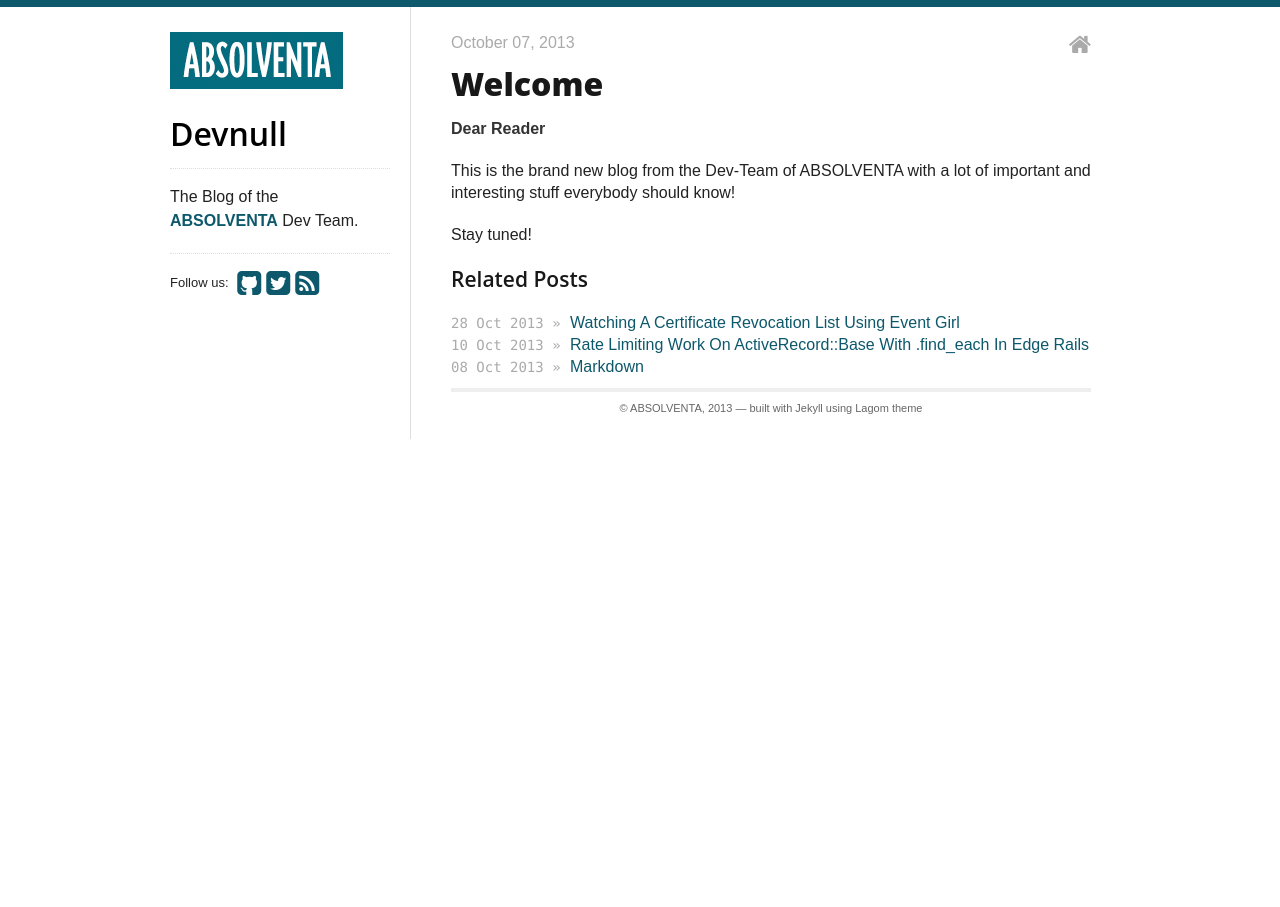
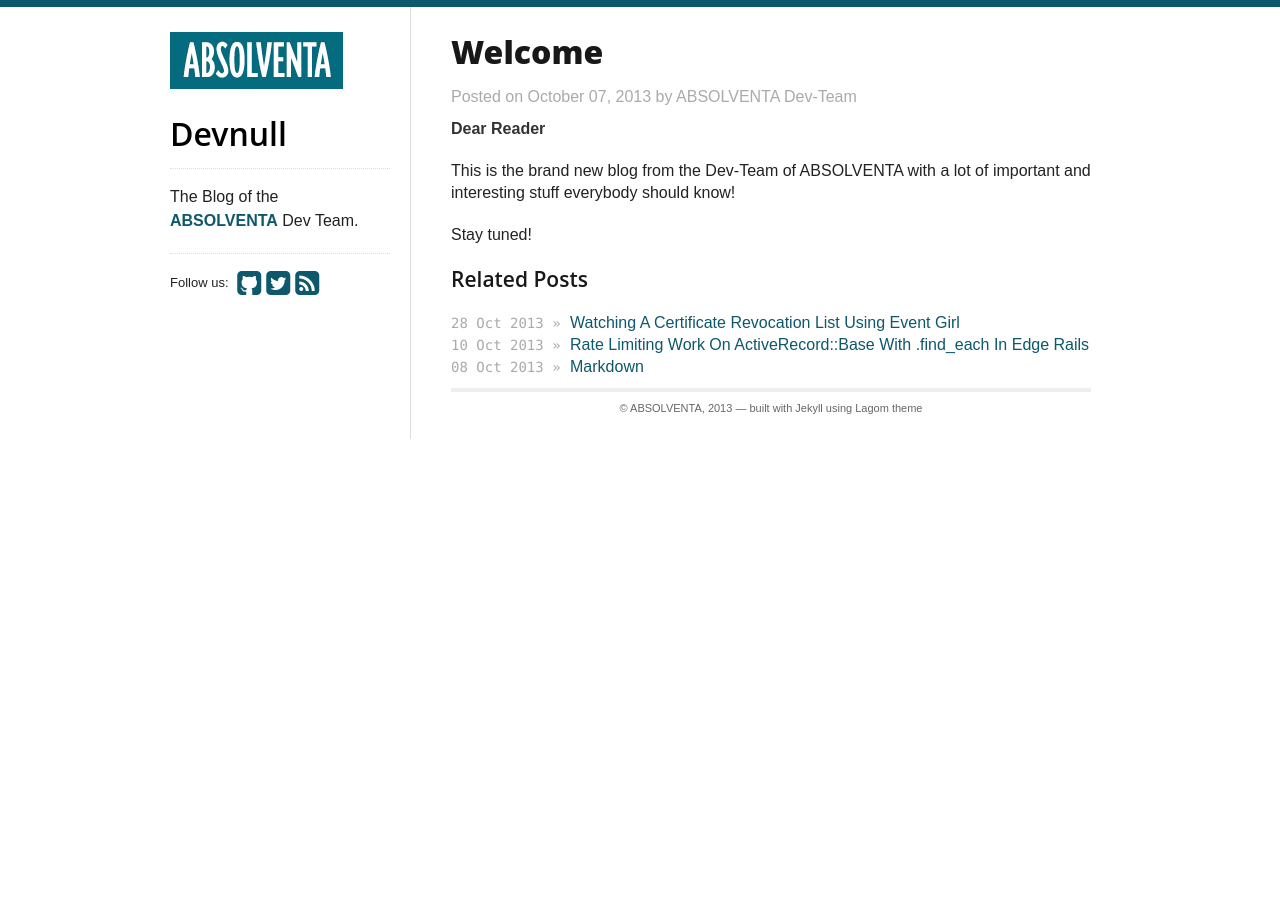
Before and after one commit to Absolventa/absolventa.github.io, a Jekyll site: the page built from _posts/2013-10-07-Welcome.md, in a window 1280 px wide. Built offline with Jekyll 4.4.1, drawn with Linux system fonts in a browser that asks for light colours; some web fonts are replaced.

Commit message:
Move meta line

```diff
--- a/_layouts/post.html
+++ b/_layouts/post.html
@@ -2,14 +2,12 @@
 layout: default
 ---
 
+<h1 class="title">{{ page.title }}</h1>
+
 <p class="meta">
-  {{ page.date | date: "%B %d, %Y" }}
-  <a href="/">
-    <i class="home icon-home"></i>
-  </a>
+  Posted on {{ page.date | date: "%B %d, %Y" }} by {{ page.author }}
 </p>
 
-<h1 class="title">{{ page.title }}</h1>
 
 <div id="post">
   {{ content }}
```
